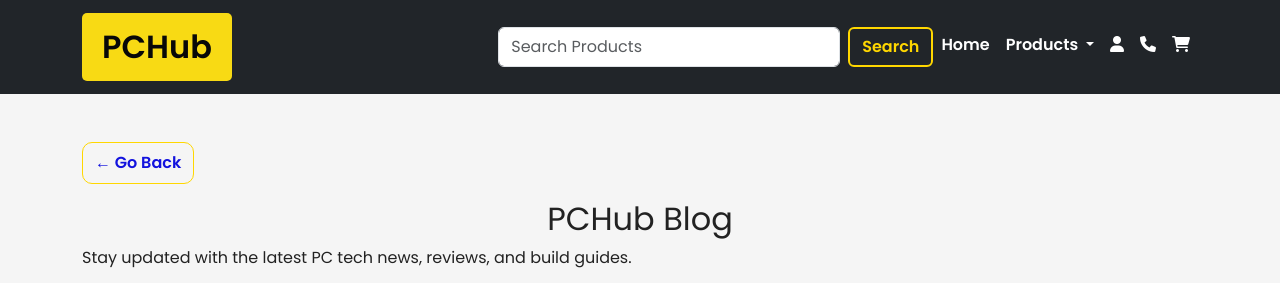
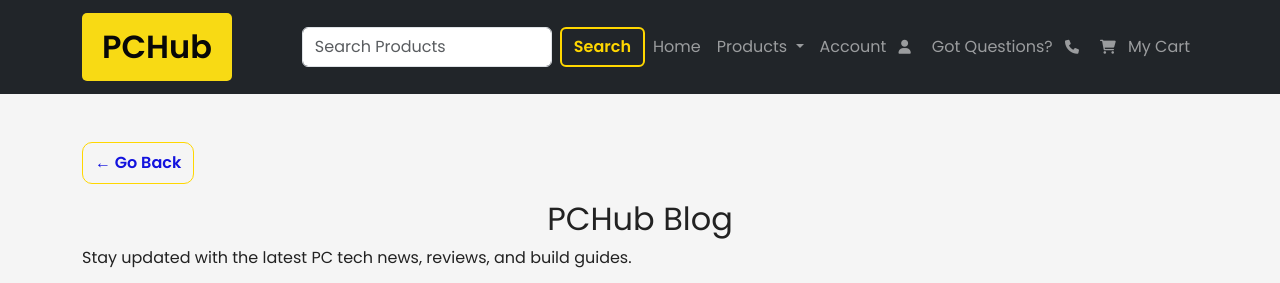
Before and after one commit to KooooL-AID/pchub_SIA-webproj, a Flask app: page /blog in a window 1280 px wide. Shown: the top 283 px of the page. Run offline with Flask 3, Linux system fonts and the light colour scheme; some libraries are stand-ins or nearby versions.

Commit message:
Fix base.html and styles.css

```diff
--- a/app/static/css/styles.css
+++ b/app/static/css/styles.css
@@ -28,11 +28,10 @@ body {
 
 
 /* 🔥 Navigation */
-.navbar {
-    position: sticky;
-    top: 0;
-    z-index: 1000;
+.navbar .form-control {
+    max-width: 250px; /* Adjust width */
 }
+
 .navbar-nav .nav-item.active .nav-link {
     color: var(--accent-color) !important;
     font-weight: bold;
@@ -47,15 +46,19 @@ body {
     border: none;
 }
 
-.navbar-nav .nav-link {
-    color: white !important;
-    font-weight: 600;
-    padding: 6px;
+.navbar-nav .nav-link i {
+    font-size: 14px; /* Reduce icon size */
+    margin-right: 5px; /* Add spacing */
 }
+
 
 .navbar-nav .nav-link:hover {
     color: var(--secondary-color) !important;
 }
+.navbar-collapse {
+    display: flex !important;
+}
+
 
 /* 🔽 Dropdown Menu */
 .navbar .dropdown-menu {
@@ -536,6 +539,7 @@ body {
 
 .cart-item-details {
     flex-grow: 1;
+
 }
 
 .cart-item h5 {
--- a/app/templates/base.html
+++ b/app/templates/base.html
@@ -47,17 +47,29 @@
                                 {% endfor %}
                             </ul>
                         </li>
-                        <li class="nav-item"><a class="nav-link" href="{{ url_for('main.login') }}"><i class="fas fa-user"></i></a></li>
-                        <li class="nav-item"><a class="nav-link" href="{{ url_for('main.support') }}"><i class="fa fa-phone"></i></a></li>
+                        <li class="nav-item">
+                            <a class="nav-link" href="{{ url_for('main.login') }}">
+                                Account <i class="fas fa-user ms-2"></i> <!-- Added "ms-2" for spacing -->
+                            </a>
+                        </li>
+
+                        <li class="nav-item">
+                            <a class="nav-link" href="{{ url_for('main.support') }}">
+                                Got Questions? <i class="fa fa-phone ms-2"></i> <!-- Added "ms-2" for spacing -->
+                            </a>
+                        </li>
+
                         <li class="nav-item">
                             <a class="nav-link position-relative" href="{{ url_for('main.cart') }}">
-                                <i class="fas fa-shopping-cart"></i>
+                                <i class="fas fa-shopping-cart me-2"></i> <!-- Added "me-2" for spacing -->
+                                My Cart
                                 <span id="cart-count" class="position-absolute top-0 start-100 translate-middle badge rounded-pill bg-danger"
                                       style="display: none;">
                                     0
                                 </span>
                             </a>
                         </li>
+
                     </ul>
                 </div>
             </div>
@@ -135,8 +147,7 @@
         </div>
     </footer>
 
-
-    <script src="https://cdn.jsdelivr.net/npm/bootstrap@5.3.0/dist/js/bootstrap.bundle.min.js"></script>
+    <script src="https://cdnjs.cloudflare.com/ajax/libs/bootstrap/5.3.0/js/bootstrap.bundle.min.js"></script>
     <script src="{{ url_for('static', filename='js/script.js') }}"></script>
     <!-- Live Chat Widget -->
 <div class="chat-widget" id="chat-widget">
```
